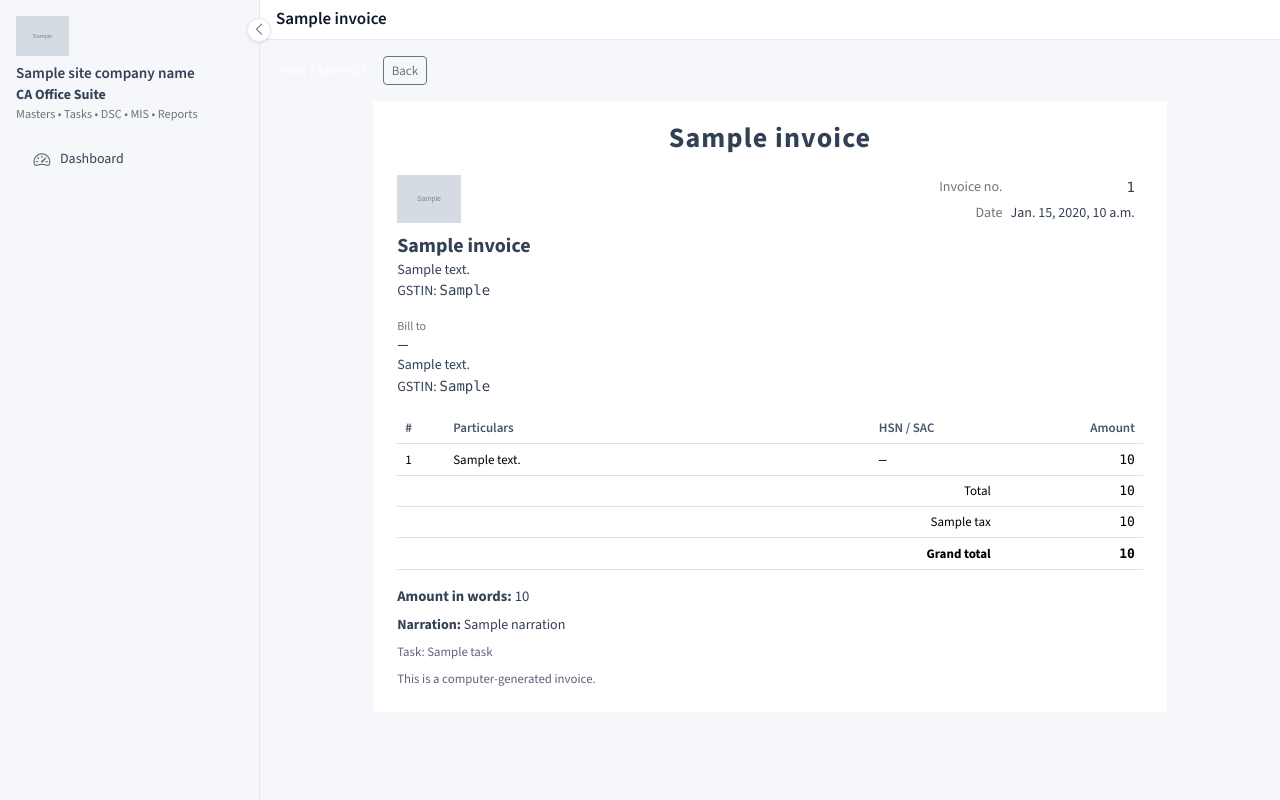
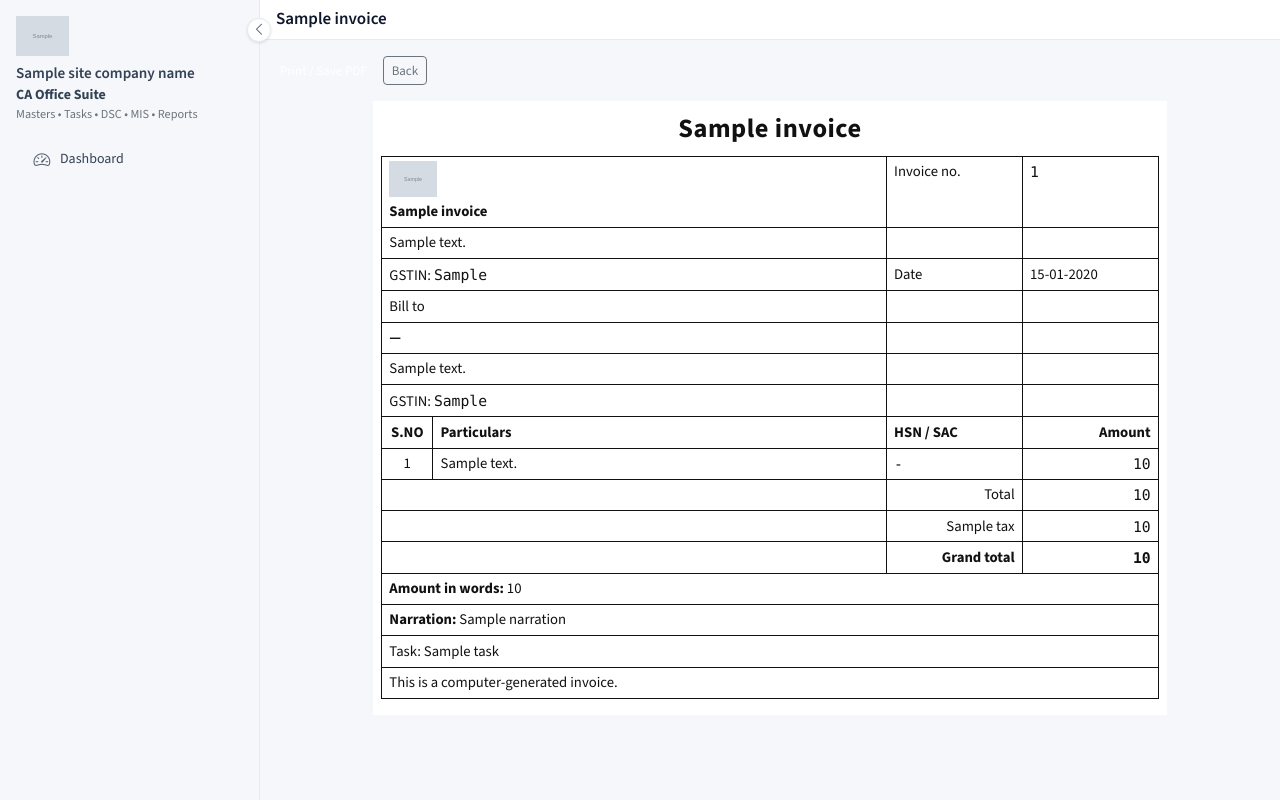
Before and after one commit to antonyedgar-coder/office_suite, a Django app: template templates/accounts/sales_invoice_print.html in a window 1280 px wide. Run offline with Django 5.2, Linux system fonts and the light colour scheme; the template is opened without the code that fills it: most values are stand-ins (such as "Sample title", 1, 10 or a date in 2020); grey boxes marked "Sample" are stand-in pictures; parts of the project's set-up code (start-up, migrations or seed data) failed here and were passed over.

Commit message:
Print sales invoices in the bordered tax invoice layout.
Co-authored-by: Cursor <cursoragent@cursor.com>

```diff
--- a/accounts/forms.py
+++ b/accounts/forms.py
@@ -188,7 +188,10 @@ class VoucherForm(forms.ModelForm):
         fields = ["voucher_type", "date", "narration", "on_behalf_of", "on_behalf_task"]
         widgets = {
             "voucher_type": forms.Select(attrs={"class": "form-select"}),
-            "date": forms.DateInput(attrs={"class": "form-control", "type": "date"}),
+            "date": forms.DateInput(
+                format="%d-%m-%Y",
+                attrs={"class": "form-control", "placeholder": "DD-MM-YYYY"},
+            ),
             "narration": forms.TextInput(attrs={"class": "form-control"}),
             "on_behalf_of": forms.HiddenInput(attrs={"id": "id_on_behalf_of"}),
             "on_behalf_task": forms.HiddenInput(attrs={"id": "id_on_behalf_task"}),
@@ -200,6 +203,7 @@ class VoucherForm(forms.ModelForm):
         from .services import sundry_debtors_ledgers
 
         super().__init__(*args, **kwargs)
+        self.fields["date"].input_formats = ["%d-%m-%Y", "%Y-%m-%d", "%d/%m/%Y"]
         self.fields["voucher_type"].choices = VOUCHER_TYPE_CHOICES
         self.fields["on_behalf_of"].queryset = sundry_debtors_ledgers()
         self.fields["on_behalf_of"].required = False
--- a/templates/accounts/sales_invoice_print.html
+++ b/templates/accounts/sales_invoice_print.html
@@ -8,25 +8,47 @@
     max-width: 210mm;
     margin: 0 auto;
     background: #fff;
-    padding: 1.25rem 1.5rem 1.5rem;
+    padding: 0.75rem 0.5rem 1rem;
+    color: #111;
+    font-size: 0.92rem;
   }
   .invoice-heading {
-    font-size: 1.75rem;
+    font-size: 1.65rem;
     font-weight: 700;
-    letter-spacing: 0.04em;
+    letter-spacing: 0.02em;
     text-align: center;
-    margin: 0 0 1.25rem;
+    margin: 0 0 0.65rem;
   }
-  .invoice-firm { font-size: 1.25rem; font-weight: 700; }
-  .invoice-meta td { padding: 0.15rem 0.5rem 0.15rem 0; vertical-align: top; }
-  .invoice-sheet table.invoice-lines th,
-  .invoice-sheet table.invoice-lines td { padding: 0.4rem 0.5rem; }
-  .invoice-words { font-size: 0.92rem; }
-  .invoice-note { font-size: 0.8rem; color: #5c6478; }
+  table.invoice-grid {
+    width: 100%;
+    border-collapse: collapse;
+    background: #fff;
+  }
+  table.invoice-grid th,
+  table.invoice-grid td {
+    border: 1px solid #111;
+    padding: 0.28rem 0.45rem;
+    vertical-align: top;
+  }
+  table.invoice-grid .firm-name,
+  table.invoice-grid .buyer-name { font-weight: 700; }
+  table.invoice-grid .meta-label { white-space: nowrap; }
+  table.invoice-grid .col-sno { width: 3.2rem; text-align: center; }
+  table.invoice-grid .col-hsn { width: 8.5rem; }
+  table.invoice-grid .col-amt { width: 8.5rem; }
+  table.invoice-grid thead th {
+    font-weight: 700;
+    text-align: left;
+    background: #fff;
+  }
+  table.invoice-grid .num { text-align: right; font-variant-numeric: tabular-nums; }
+  table.invoice-grid .item-note { font-size: 0.82rem; margin-top: 0.1rem; }
+  table.invoice-grid .grand td { font-weight: 700; }
+  table.invoice-grid .plain td { border-left: 1px solid #111; border-right: 1px solid #111; }
   @media print {
     .no-print, .sidebar, .topbar, aside, .sidebar-collapse-toggle, .offcanvas, .btn { display: none !important; }
     .app-shell, .content, .container { display: block !important; width: 100% !important; max-width: none !important; padding: 0 !important; margin: 0 !important; }
-    .invoice-sheet { max-width: none; }
+    .invoice-sheet { max-width: none; padding: 0; }
   }
 </style>
 {% endblock %}
@@ -37,77 +59,109 @@
   </div>
   <div class="invoice-sheet">
     <h1 class="invoice-heading">{{ invoice.title }}</h1>
-    <div class="d-flex justify-content-between align-items-start gap-3 mb-3">
-      <div>
-        {% if invoice.logo_url %}
-          <img src="{{ invoice.logo_url }}" alt="" style="max-height:48px" class="mb-2" />
-        {% endif %}
-        <div class="invoice-firm">{{ invoice.company_name|default:"—" }}</div>
-        {% if invoice.company_address %}<div>{{ invoice.company_address }}</div>{% endif %}
-        {% if invoice.company_gstin %}<div>GSTIN: <span class="mono">{{ invoice.company_gstin }}</span></div>{% endif %}
-      </div>
-      <div class="text-end">
-        <table class="invoice-meta ms-auto">
-          <tr><td class="text-secondary">Invoice no.</td><td class="mono">{{ invoice.number }}</td></tr>
-          <tr><td class="text-secondary">Date</td><td>{{ invoice.date }}</td></tr>
-          {% if invoice.is_gst and invoice.place_of_supply %}
-            <tr><td class="text-secondary">Place of supply</td><td>{{ invoice.place_of_supply }}</td></tr>
-          {% endif %}
-        </table>
-      </div>
-    </div>
-    <div class="mb-3">
-      <div class="text-secondary small">Bill to</div>
-      <div class="fw-semibold">{{ invoice.buyer_name|default:"—" }}</div>
-      {% if invoice.buyer_address %}<div>{{ invoice.buyer_address }}</div>{% endif %}
-      {% if invoice.buyer_gstin %}<div>GSTIN: <span class="mono">{{ invoice.buyer_gstin }}</span></div>{% endif %}
-    </div>
-    <table class="table table-sm invoice-lines">
-      <thead>
+    <table class="invoice-grid">
+      <colgroup>
+        <col class="col-sno">
+        <col>
+        <col class="col-hsn">
+        <col class="col-amt">
+      </colgroup>
+      <tbody>
         <tr>
-          <th style="width:3rem">#</th>
+          <td colspan="2" class="firm-name">
+            {% if invoice.logo_url %}
+              <img src="{{ invoice.logo_url }}" alt="" style="max-height:36px; display:block; margin-bottom:0.25rem" />
+            {% endif %}
+            {{ invoice.company_name|default:"—" }}
+          </td>
+          <td class="meta-label">Invoice no.</td>
+          <td class="mono">{{ invoice.number }}</td>
+        </tr>
+        <tr>
+          <td colspan="2">{{ invoice.company_address|default:"" }}</td>
+          <td></td>
+          <td></td>
+        </tr>
+        <tr>
+          <td colspan="2">{% if invoice.company_gstin %}GSTIN: <span class="mono">{{ invoice.company_gstin }}</span>{% endif %}</td>
+          <td class="meta-label">Date</td>
+          <td>{{ invoice.date|date:"d-m-Y" }}</td>
+        </tr>
+        <tr>
+          <td colspan="2">Bill to</td>
+          <td class="meta-label">{% if invoice.is_gst %}Place of supply{% endif %}</td>
+          <td>{% if invoice.is_gst %}{{ invoice.place_of_supply }}{% endif %}</td>
+        </tr>
+        <tr>
+          <td colspan="2" class="buyer-name">{{ invoice.buyer_name|default:"—" }}</td>
+          <td></td>
+          <td></td>
+        </tr>
+        <tr>
+          <td colspan="2">{{ invoice.buyer_address|default:"" }}</td>
+          <td></td>
+          <td></td>
+        </tr>
+        <tr>
+          <td colspan="2">{% if invoice.buyer_gstin %}GSTIN: <span class="mono">{{ invoice.buyer_gstin }}</span>{% endif %}</td>
+          <td></td>
+          <td></td>
+        </tr>
+        <tr>
+          <th class="col-sno">S.NO</th>
           <th>Particulars</th>
-          <th style="width:8rem">HSN / SAC</th>
-          <th class="text-end" style="width:9rem">Amount</th>
+          <th>HSN / SAC</th>
+          <th class="num">Amount</th>
         </tr>
-      </thead>
-      <tbody>
         {% for item in invoice.items %}
           <tr>
-            <td>{{ forloop.counter }}</td>
+            <td class="col-sno">{{ forloop.counter }}</td>
             <td>
               {{ item.description }}
-              {% if item.is_pure_agent %}<div class="small text-secondary">Recovered at actuals — Rule 33. No GST.</div>{% endif %}
+              {% if item.is_pure_agent %}<div class="item-note">Recovered at actuals — Rule 33. No GST.</div>{% endif %}
             </td>
-            <td class="mono">{{ item.hsn|default:"—" }}</td>
-            <td class="text-end mono">{{ item.amount_display }}</td>
+            <td class="mono">{{ item.hsn|default:"-" }}</td>
+            <td class="num mono">{{ item.amount_display }}</td>
           </tr>
         {% empty %}
-          <tr><td colspan="4" class="text-secondary">No line items.</td></tr>
+          <tr><td colspan="4">No line items.</td></tr>
         {% endfor %}
         <tr>
-          <td colspan="3" class="text-end">Total</td>
-          <td class="text-end mono">{{ invoice.taxable_total_display }}</td>
+          <td colspan="2"></td>
+          <td class="num">Total</td>
+          <td class="num mono">{{ invoice.taxable_total_display }}</td>
         </tr>
         {% for tax in invoice.tax_rows %}
           <tr>
-            <td colspan="3" class="text-end">{{ tax.label }}</td>
-            <td class="text-end mono">{{ tax.amount_display }}</td>
+            <td colspan="2"></td>
+            <td class="num">{{ tax.label }}</td>
+            <td class="num mono">{{ tax.amount_display }}</td>
           </tr>
         {% endfor %}
+        <tr class="grand">
+          <td colspan="2"></td>
+          <td class="num">Grand total</td>
+          <td class="num mono">{{ invoice.grand_total_display }}</td>
+        </tr>
         <tr>
-          <th colspan="3" class="text-end">Grand total</th>
-          <th class="text-end mono">{{ invoice.grand_total_display }}</th>
+          <td colspan="4"><strong>Amount in words:</strong> {{ invoice.amount_in_words }}</td>
+        </tr>
+        {% if invoice.narration %}
+          <tr>
+            <td colspan="4"><strong>Narration:</strong> {{ invoice.narration }}</td>
+          </tr>
+        {% endif %}
+        {% if invoice.tasks %}
+          <tr>
+            <td colspan="4">Task:
+              {% for t in invoice.tasks %}{{ t.display_title }}{% if not forloop.last %}, {% endif %}{% endfor %}
+            </td>
+          </tr>
+        {% endif %}
+        <tr>
+          <td colspan="4">This is a computer-generated invoice.</td>
         </tr>
       </tbody>
     </table>
-    <p class="invoice-words mb-2"><strong>Amount in words:</strong> {{ invoice.amount_in_words }}</p>
-    {% if invoice.narration %}<p class="mb-2"><strong>Narration:</strong> {{ invoice.narration }}</p>{% endif %}
-    {% if invoice.tasks %}
-      <p class="invoice-note mb-2">Task:
-        {% for t in invoice.tasks %}{{ t.display_title }}{% if not forloop.last %}, {% endif %}{% endfor %}
-      </p>
-    {% endif %}
-    <p class="invoice-note mb-0">This is a computer-generated invoice.</p>
   </div>
 {% endblock %}
--- a/templates/accounts/voucher_detail.html
+++ b/templates/accounts/voucher_detail.html
@@ -3,7 +3,7 @@
 {% block page_title %}{{ obj.number }}{% endblock %}
 {% block content %}
   {% include "accounts/_voucher_type_tabs.html" %}
-  <p class="text-secondary">{{ obj.get_voucher_type_display }} · {{ obj.date }} · {{ obj.series }}</p>
+  <p class="text-secondary">{{ obj.get_voucher_type_display }} · {{ obj.date|date:"d-m-Y" }} · {{ obj.series }}</p>
   {% if obj.narration %}<p>{{ obj.narration }}</p>{% endif %}
   {% if obj.on_behalf_of %}
     <p>On behalf of: {{ obj.on_behalf_of.name }}{% if obj.on_behalf_task %} · Task: {{ obj.on_behalf_task.display_title }} ({{ obj.on_behalf_task.period_key }}){% endif %}</p>
```
Also changed, not shown: accounts/tests.py (+12 -0 lines).
